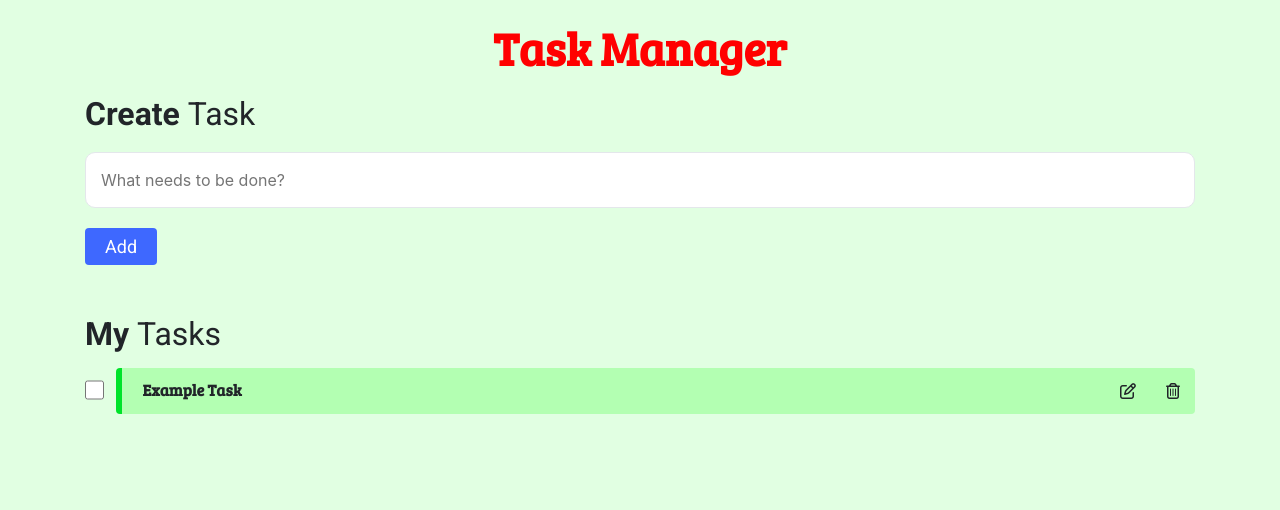
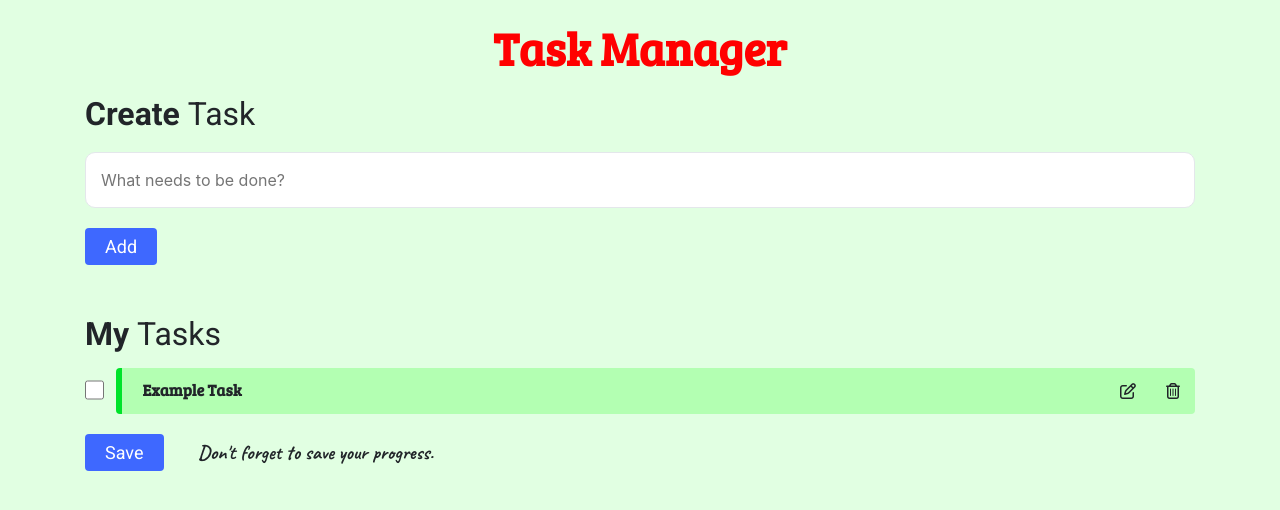
Before and after one commit to Mahesh-Maddhi/Task-Manager, a plain HTML site: page index.html in a window 1280 px wide. Drawn offline with nearby package versions, Linux system fonts and the light colour scheme; a web font is replaced by a local one.

Commit message:
Update index.html

```diff
--- a/index.html
+++ b/index.html
@@ -33,6 +33,8 @@
                         My <span class="todo-items-heading-subpart">Tasks</span>
                     </h1>
                     <ul class="todo-items-container" id="todoItemsContainer"></ul>
+                    <button class="button" id="saveTodoButton">Save</button>
+                    <span class="note">Don't forget to save your progress.</span>
                 </div>
             </div>
         </div>
```
